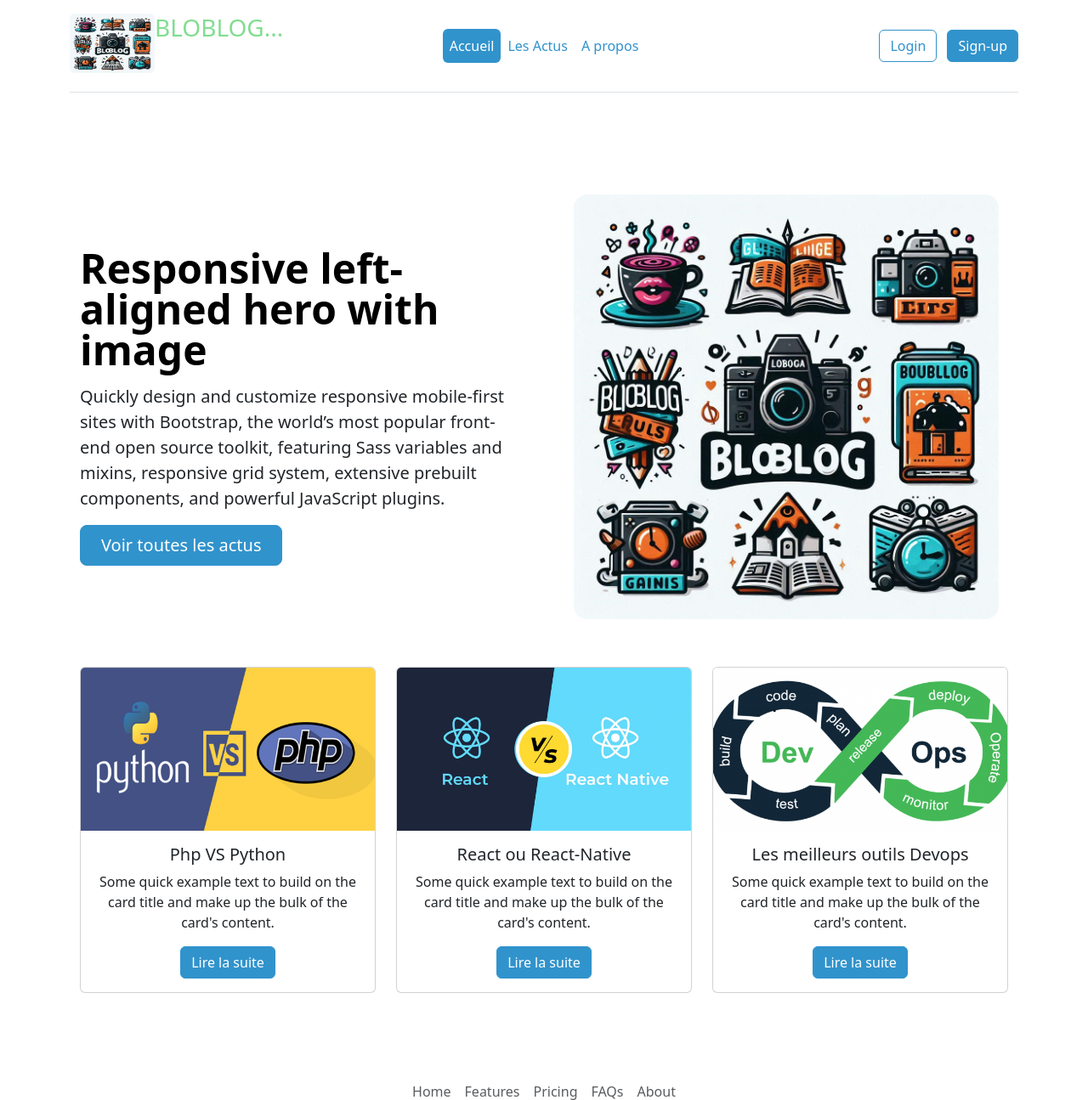
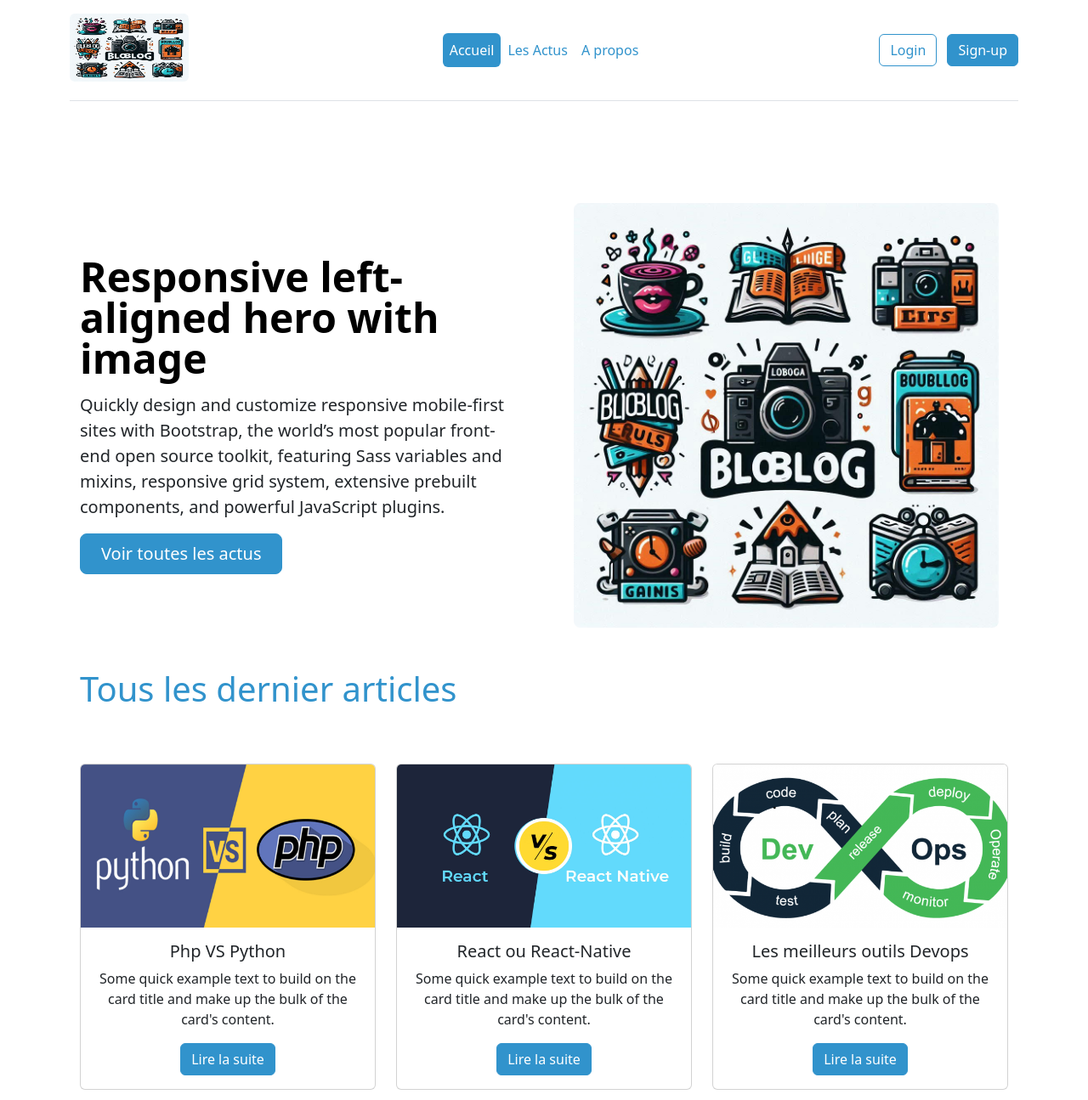
Before and after one commit to stephaneG-frep/BloBlog, a PHP site: page /index.php in a window 1280 px wide. Shown: the top 1295 px of the page at 85% size. Run offline with PHP 8.4, Linux system fonts and the light colour scheme.

Commit message:
securisée sans bdd

```diff
--- a/index.php
+++ b/index.php
@@ -10,8 +10,8 @@ require_once __DIR__. "/templates/header.php";
 
     <div class="row flex-lg-row-reverse align-items-center g-5 py-5">
         <div class="col-10 col-sm-8 col-lg-6">
-            <img src="assets/images/bloblog.jpg" class="d-block mx-lg-auto img-fluid rounded-4" alt="Bootstrap Themes" width="500"
-                height="500" loading="lazy">
+            <img src="assets/images/bloblog.jpg" class="d-block mx-lg-auto img-fluid rounded-3" alt="Bootstrap Themes" width="500"
+                height="300" loading="lazy">
         </div>
         <div class="col-lg-6">
             <h1 class="display-5 fw-bold text-body-emphasis lh-1 mb-3">Responsive left-aligned hero with image
@@ -25,6 +25,7 @@ require_once __DIR__. "/templates/header.php";
 
             </div>
         </div>
+        <h1>Tous les dernier articles</h1>
     </div>
 
     <div class="row text-center">
--- a/lib/menu.php
+++ b/lib/menu.php
@@ -1,6 +1,6 @@
 <?php
 $mainMenu = [
-    'index.php' => ["menu-title" => "Accueil", "head_title" => "Accueil_bloblog_site _d'actus..", "meta_description" =>"Bloblog votre actu a vous !", "exclude" => false],
-    'actualites.php' => ["menu-title" => "Les Actus", "head_title" => "Toutes les actualitées de_bloblog_site _d'actus..", "meta_description" =>"Toutes les", "exclude" => false],
-    'a_propos.php' =>["menu-title" => "A propos", "head_title" => "L'histoire de_bloblog_site _d'actus..", "meta_description" =>" L'histoire de Bloblog!", "exclude" => false],
+    'index.php' => ["menu-title" => "Accueil", "head_title" => "Accueil_bloblog_site _d'actus..", "meta_description" =>"Bloblog votre actu a vous !"],
+    'actualites.php' => ["menu-title" => "Les Actus", "head_title" => "Toutes les actualitées de_bloblog_site _d'actus..", "meta_description" =>"Toutes les"],
+    'a_propos.php' =>["menu-title" => "A propos", "head_title" => "L'histoire de_bloblog_site _d'actus..", "meta_description" =>" L'histoire de Bloblog!"],
  ];
--- a/templates/article_part.php
+++ b/templates/article_part.php
@@ -1,14 +1,15 @@
 
 
 <div class="col-md-4 my-2">
+
             <div class="card">
-                <img src="uploads/articles/<?=$article['image'] ?>" class="card-img-top" alt="<?=$article['title'] ?>">
+                <img src="uploads/articles/<?=htmlentities($article['image'])?>" class="card-img-top" alt="<?=htmlentities($article['title'])?>">
                 <div class="card-body">
-                    <h5 class="card-title"><?=$article['title'] ?></h5>
+                    <h5 class="card-title"><?=htmlentities($article['title'])?></h5>
                     <p class="card-text">Some quick example text to build on the card title and make up the bulk
                         of
                         the card's content.</p>
-                    <a href="#" class="btn btn-primary">Lire la suite</a>
+                    <a href="actualite.php?id=<?=$key?>" class="btn btn-primary">Lire la suite</a>
                 </div>
             </div>
         </div>
--- a/templates/header.php
+++ b/templates/header.php
@@ -27,14 +27,13 @@
             class="d-flex flex-wrap align-items-center justify-content-center justify-content-md-between py-3 mb-4 border-bottom">
             <div class="col-md-3 mb-2 mb-md-0">
                 <a href="index.php" class="d-inline-flex link-body-emphasis text-decoration-none">
-                    <img src="assets/images/bloblog.jpg" alt="logo du site" width="100px" height="70px" class="rounded">
-                    <h3>BLOBLOG...</h3>
+                    <img src="assets/images/bloblog.jpg" alt="logo du site" width="140px" height="80px" class="rounded">
                 </a>
             </div>
 
             <ul class="nav nav-pills col-12 col-md-auto mb-2 justify-content-center mb-md-0">
                 <?php foreach($mainMenu as $key=>$menuItem)  {
-                    if (!$menuItem['exclude']) {
+                    if (!array_key_exists("exclude", $menuItem)) {
                     ?>
                 <li class="nav-item"><a href="<?=$key?>" class="nav-link px-2 <?php
                      if ($key === $currentPage) { echo"active"; }
```
Also changed, not shown: actualite.php (+5 -5 lines).
